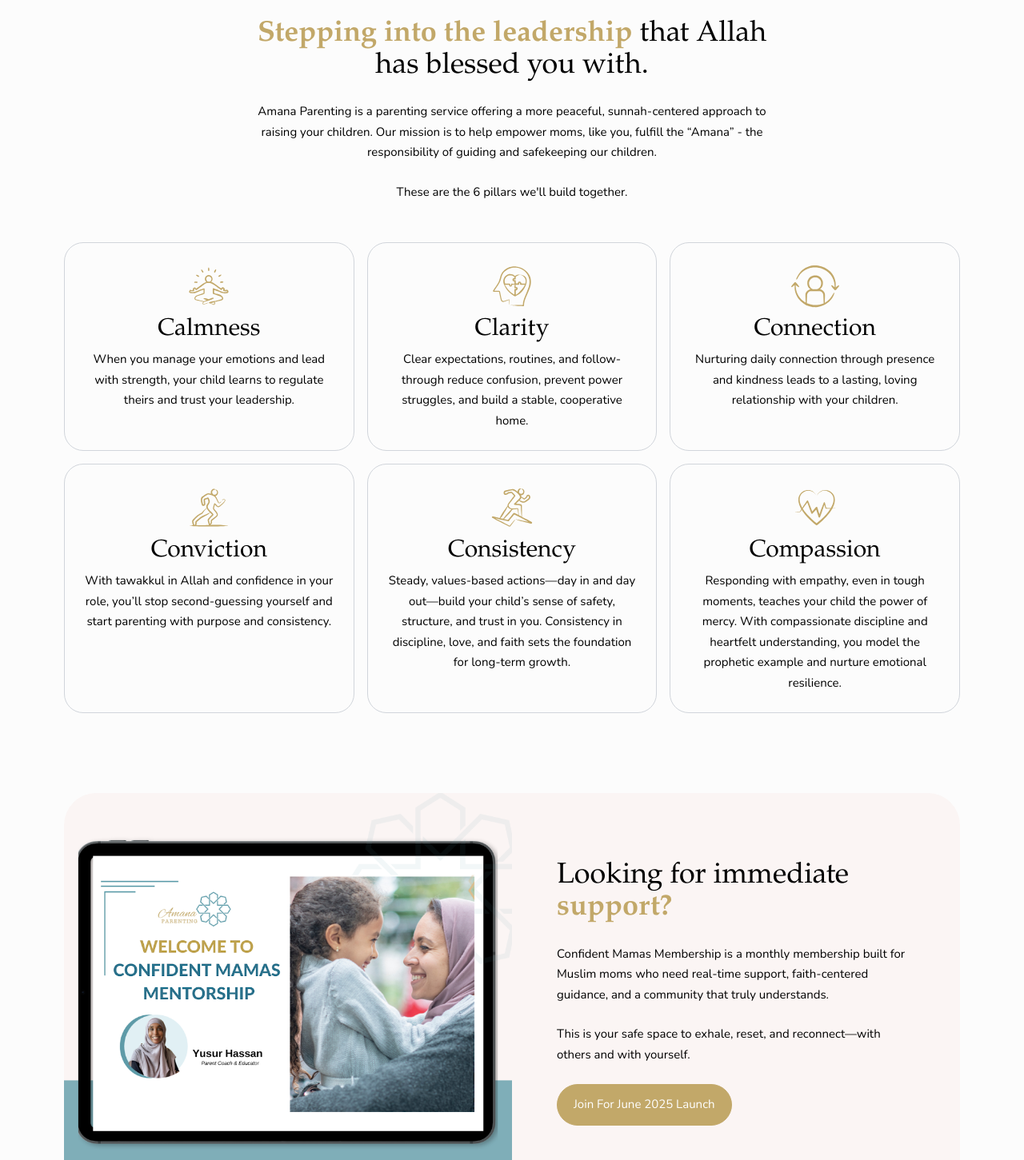
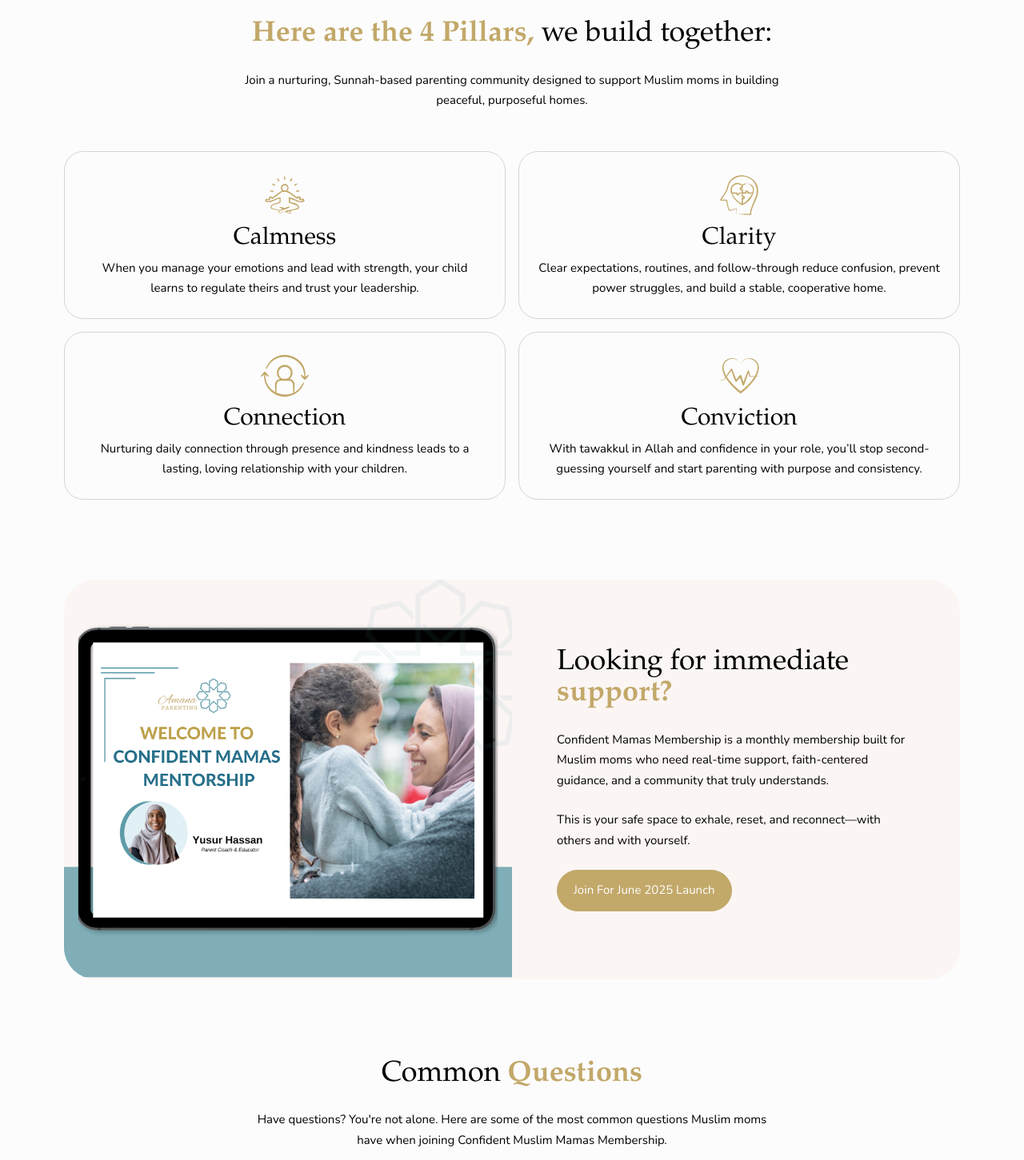
Before and after one commit to rahmamahdi02/amana-parenting, a React (Vite) app: page /membership in a window 1280 px wide. Shown: the part 2620-4071 px from the top of the page at 80% size. Built offline with nearby package versions, Linux system fonts and the light colour scheme.

Commit message:
feat: benefits icon added

```diff
--- a/src/Membership.jsx
+++ b/src/Membership.jsx
@@ -2,7 +2,7 @@
 import Hero from "./components/Hero";
 import HeroMembership from "./components/HeroMembership";
 import Treatmants from "./components/Treatmants";
-import Benefits from "./components/Benefits";
+import BenefitMembership from "./components/BenefitMembership";
 import About from "./components/About";
 import FaqMembership from "./components/FaqMembership";
 import Counter from "./components/Counter";
@@ -18,7 +18,7 @@ function Membership() {
         <Treatmants />
         <HeroMembership />
         <About />
-        <Benefits />
+        <BenefitMembership />
         <Cta />
         <FaqMembership />
         <Connect />
--- a/src/components/BenefitMembership.jsx
+++ b/src/components/BenefitMembership.jsx
@@ -0,0 +1,23 @@
+import { benefitMembership as benefitData } from "../data";
+import Card from "./Card";
+import SectionTitle from "./SectionTitle";
+
+export default function BenefitMembership() {
+
+  return (
+    <section id="benefits" className="bg-offWhite1" >
+      <div className="wrapper my-[75px] lg:my-[100px]">
+        <SectionTitle>
+          <h2><span className="text-primaryColor font-bold">Here are the 4 Pillars,
+          </span> we build together:</h2>
+          <p>Join a nurturing, Sunnah-based parenting community designed to support Muslim moms in building peaceful, purposeful homes.</p>
+        </SectionTitle>
+        <div className="grid sm:grid-cols-2 lg:grid-cols-2 gap-4">
+          {benefitData.map((item, index) => (
+            <Card key={index} icon={item.benefitIcon} title={item.benefitTitle} desc={item.benefitDesc}/>
+          ))}
+        </div>
+      </div>
+    </section>
+  );
+}
--- a/src/components/FaqMembership.jsx
+++ b/src/components/FaqMembership.jsx
@@ -3,7 +3,6 @@ import { motion } from 'framer-motion';
 import { faqMembership as faqData } from "../data";
 import SectionTitle from './SectionTitle';
 
-// ✅ Rename the component to avoid name clash
 export default function FaqMembershipSection() {
   const [activeIndex, setActiveIndex] = useState(null);
 
@@ -19,9 +18,8 @@ export default function FaqMembershipSection() {
             Common<span className="font-bold text-primaryColor"> Questions</span>
           </h2>
           <p>
-            Have questions? You're not alone. Here are some of the most common
-            questions Muslim moms ask before joining Amana Parenting, so you can
-            move forward with clarity and confidence.
+             Have questions? You're not alone. Here are some of the most common
+            questions Muslim moms have when joining Confident Muslim Mamas Membership.
           </p>
         </SectionTitle>
         <ul>
@@ -31,7 +29,7 @@ export default function FaqMembershipSection() {
                 onClick={() => toggleAccordion(index)}
                 className="px-6 py-5 text-left rounded-3xl cursor-pointer w-full flex justify-between items-center gap-4"
               >
-                <h3>{item.question}</h3>
+                <p className="text-xl mb-6">{item.question}</p>
                 <div className="relative">
                   <div className="w-[18px] h-[2px] bg-primaryColor rounded-full"></div>
                   <div
--- a/src/data.js
+++ b/src/data.js
@@ -91,6 +91,34 @@ export const benefits = [
     },
   ];
 
+  export const benefitMembership = [
+
+    {
+      benefitIcon: meditation,
+      benefitTitle: "Calmness",
+      benefitDesc:
+        "When you manage your emotions and lead with strength, your child learns to regulate theirs and trust your leadership.",
+    },
+    {
+      benefitIcon: psychiatry,
+      benefitTitle: "Clarity",
+      benefitDesc:
+        "Clear expectations, routines, and follow-through reduce confusion, prevent power struggles, and build a stable, cooperative home.",
+    },
+    {
+      benefitIcon: person,
+      benefitTitle: "Connection",
+      benefitDesc:
+        "Nurturing daily connection through presence and kindness leads to a lasting, loving relationship with your children.",
+    },
+    {
+      benefitIcon: heartbeat,
+      benefitTitle: "Conviction",
+      benefitDesc:
+        "With tawakkul in Allah and confidence in your role, you’ll stop second-guessing yourself and start parenting with purpose and consistency.",
+    },
+  ];
+
   export const faq = [
     {question: 'What is “sunnah-based discipline” and how is it different from gentle parenting and other mainstream approaches?', answer: 'Sunnah-Based Discipline is a gentle yet firm approach rooted in the Prophetic example—balancing mercy with boundaries. Unlike mainstream methods that often conflict with Islamic values, this approach helps you guide your children with love, structure, and deep spiritual alignment.'},
     {question: 'What’s the difference between the monthly membership and 1:1 coaching?', answer: 'The monthly membership offers group support through live Q&As, workshops, and a private community—perfect if you want consistent guidance and connection with other Muslim moms.The 1:1 coaching is a personalized deep dive, where we work together privately to address your unique parenting challenges. You can start by booking a free Clarity Call to see if it’s the right fit.'},
@@ -131,6 +159,7 @@ export const faqMembership = [
 ];
 
 
+
 export const contactInformations = [
   {
     contactIcon: phoneIcon,
```
